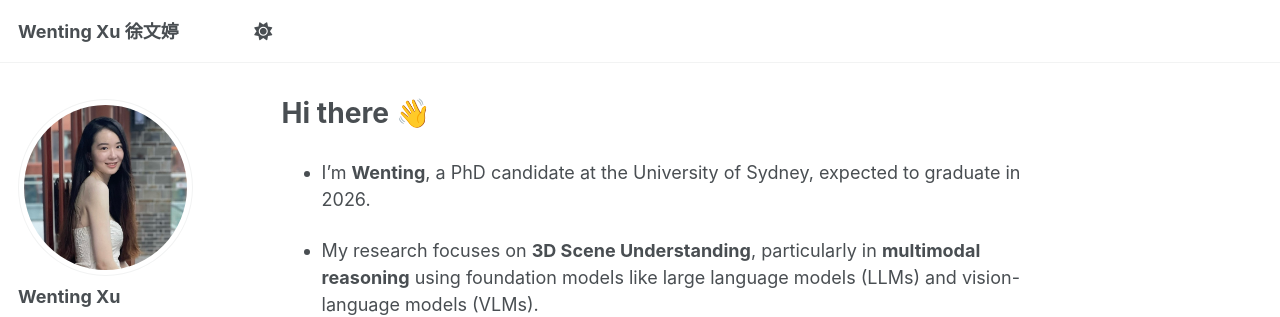
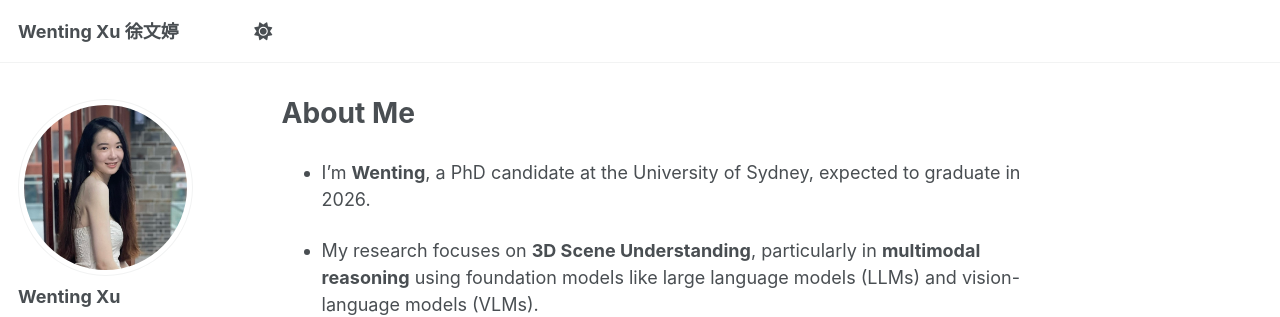
Before and after one commit to WentingXu3o3/wentingxu3o3.github.io, a Jekyll site: the page built from _pages/about.md, in a window 1280 px wide. Shown: the top 317 px of the page. Built offline with Jekyll 4.4.1, drawn with Linux system fonts in a browser that asks for light colours; some web fonts are replaced.

Commit message:
Update about.md

```diff
--- a/_pages/about.md
+++ b/_pages/about.md
@@ -1,6 +1,6 @@
 ---
 permalink: /
-title: "Hi there 👋"
+title: "About Me"
 author_profile: true
 redirect_from:
   - /about/
```
